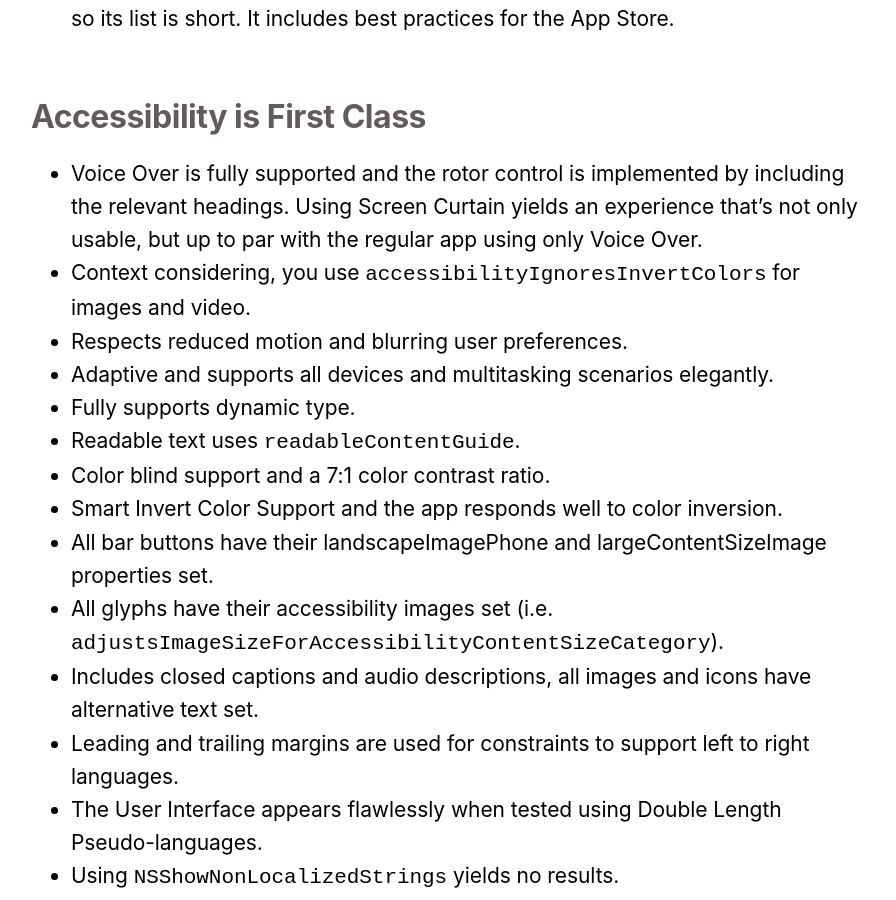
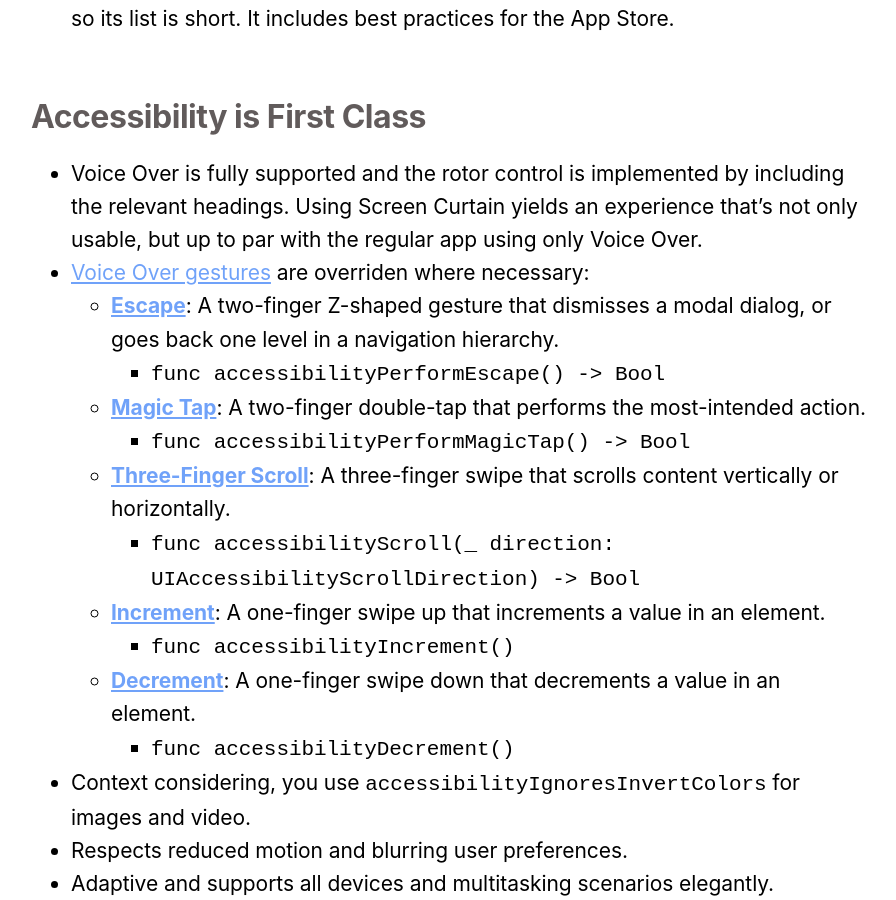
Before and after one commit to hassaan4584/Swiftjective-C, a Jekyll site: the page built from _posts/2019-02-25-A-Best-in-Class-App.md, in a window 1280 px wide and 900 px high, scrolled down 1628 px. Shown: the whole window, without its empty margins (189-1085 px from the left). Built offline with Jekyll 4.4.1, drawn with Linux system fonts in a browser that asks for light colours; comment, search, counter and statistics services are not loaded.

Commit message:
Update BiCIA: Accessbility and VO overrides

```diff
--- a/_layouts/default.html
+++ b/_layouts/default.html
@@ -19,13 +19,13 @@ permalink: /
             <div class="articleSection">
                 {% assign sorted = site.posts | sort: "date" | reverse %}
                 <em>Recent Posts</em>
-                {% assign popular = sorted | slice:0,2 %}
+                {% assign popular = sorted | slice:1,2 %}
                 <div class="houseSpecial">
                     {% for firstTwo in popular %}
                     {% include articleWell.html post=firstTwo %}
                     {% endfor %}
                 </div>
-                {% assign popularTwo = sorted | slice:2,2 %}
+                {% assign popularTwo = sorted | slice:3,2 %}
                 <div class="houseSpecial">
                     {% for lastTwo in popularTwo %}
                     {% include articleWell.html post=lastTwo %}
--- a/_posts/2019-02-25-A-Best-in-Class-App.md
+++ b/_posts/2019-02-25-A-Best-in-Class-App.md
@@ -35,6 +35,17 @@ The five sections it covers are:
 
 ### Accessibility is First Class
 - Voice Over is fully supported and the rotor control is implemented by including the relevant headings. Using Screen Curtain yields an experience that's not only usable, but up to par with the regular app using only Voice Over.
+- [Voice Over gestures](https://developer.apple.com/library/archive/featuredarticles/ViewControllerPGforiPhoneOS/SupportingAccessibility.html){:target="_blank"} are overriden where necessary:
+    + **[Escape](https://developer.apple.com/documentation/objectivec/nsobject/1615091-accessibilityperformescape){:target="_blank"}**: A two-finger Z-shaped gesture that dismisses a modal dialog, or goes back one level in a navigation hierarchy.
+        * `func accessibilityPerformEscape() -> Bool`
+    + **[Magic Tap](https://developer.apple.com/documentation/objectivec/nsobject/1615137-accessibilityperformmagictap){:target="_blank"}**: A two-finger double-tap that performs the most-intended action.
+        * `func accessibilityPerformMagicTap() -> Bool`
+    + **[Three-Finger Scroll](https://developer.apple.com/documentation/objectivec/nsobject/1615161-accessibilityscroll){:target="_blank"}**: A three-finger swipe that scrolls content vertically or horizontally.
+        * `func accessibilityScroll(_ direction: UIAccessibilityScrollDirection) -> Bool`
+    + **[Increment](https://developer.apple.com/documentation/objectivec/nsobject/1615076-accessibilityincrement){:target="_blank"}**: A one-finger swipe up that increments a value in an element.
+        * `func accessibilityIncrement()`
+    + **[Decrement](https://developer.apple.com/documentation/objectivec/nsobject/1615169-accessibilitydecrement){:target="_blank"}**: A one-finger swipe down that decrements a value in an element.
+        * `func accessibilityDecrement()`
 - Context considering, you use `accessibilityIgnoresInvertColors` for images and video.
 - Respects reduced motion and blurring user preferences.
 - Adaptive and supports all devices and multitasking scenarios elegantly.
```
Also changed, not shown: Gemfile.lock (added), 3 other files.
